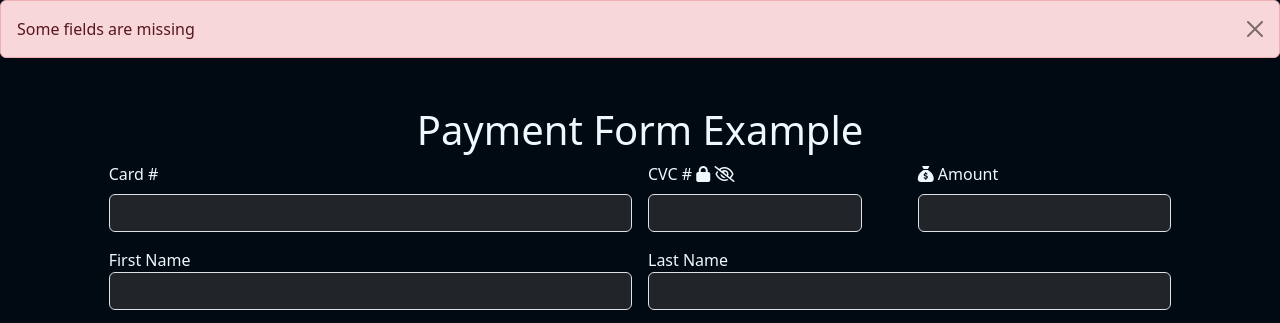
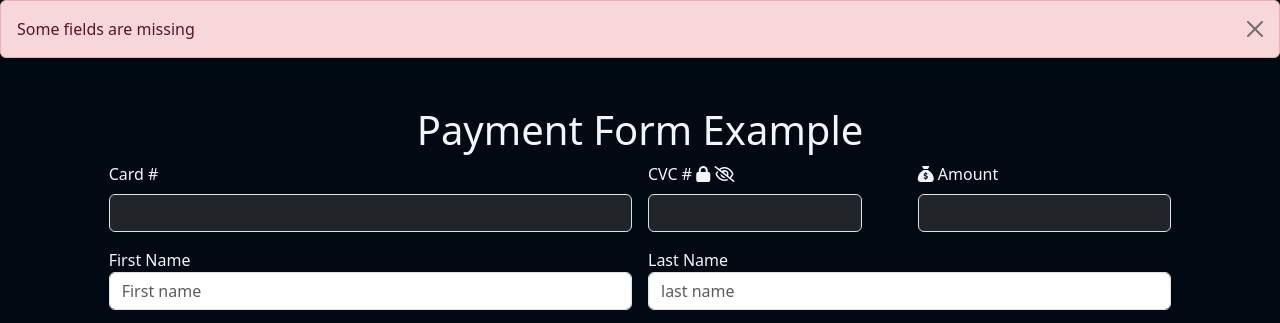
Before and after one commit to marcoscutaro/Marco-Struggia, a plain HTML site: page index.html in a window 1280 px wide. Shown: the top 323 px of the page. Drawn offline with nearby package versions, Linux system fonts and the light colour scheme.

Commit message:
Update index.html

```diff
--- a/index.html
+++ b/index.html
@@ -86,7 +86,7 @@
                 <div class="col-6">
                     <label for="firstName">First Name</label>
                     <input type="text" id="firstName" name="firstName" autocomplete="given-name" required
-                        class="form-control bg-dark " placeholder="First name ">
+                        class="form-control" placeholder="First name ">
 
                     <div class="valid-feedback text-white">
                         Good!
@@ -101,7 +101,7 @@
                 <!--Last Name -->
                 <div class="col-6">
                     <label for="lastName">Last Name</label>
-                    <input type="text" id="lastName" name="lastName" required class="form-control bg-dark text-white"
+                    <input type="text" id="lastName" name="lastName" required class="form-control text-white"
                         placeholder="last name">
                     <div class="valid-feedback text-white">
                         <p>Good!</p>
```
